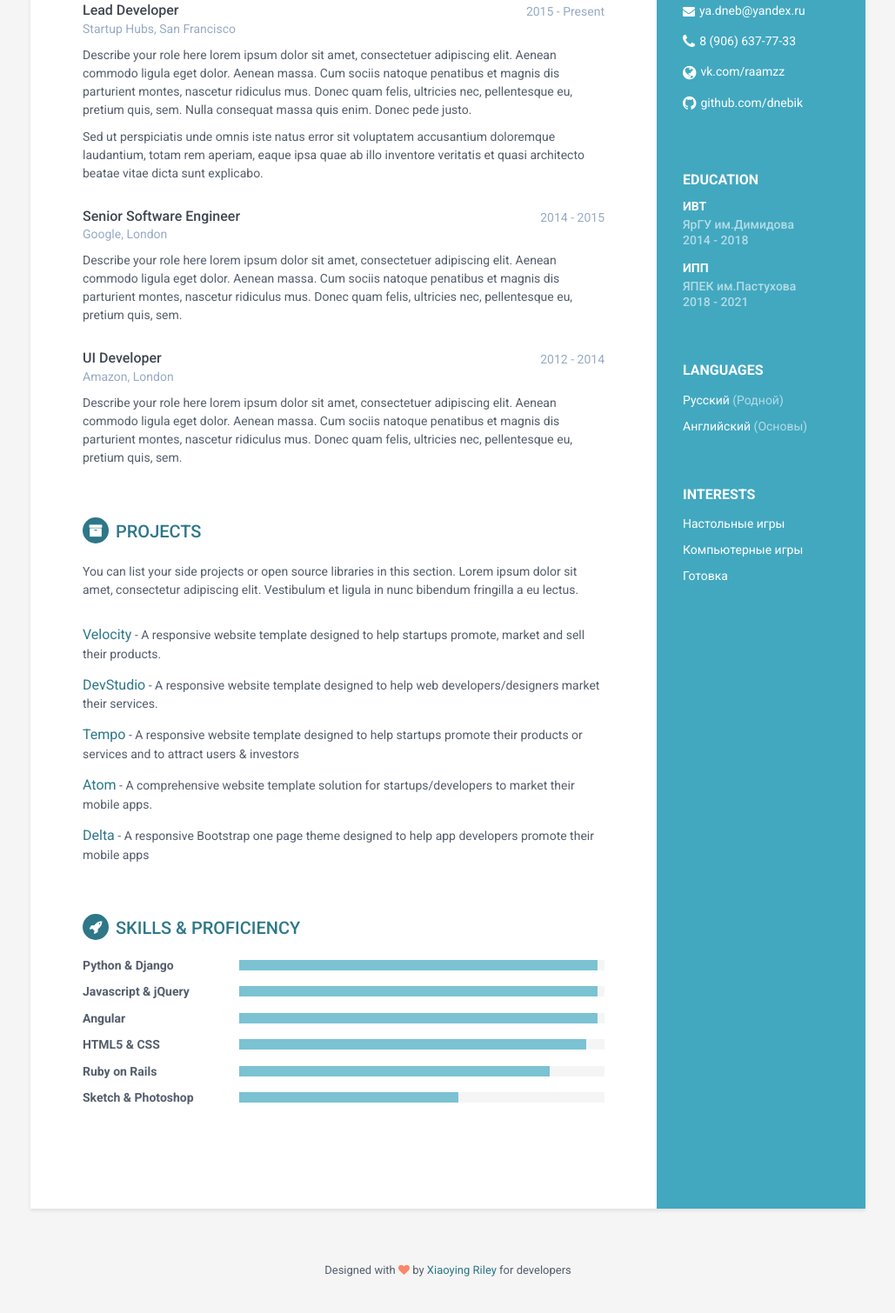
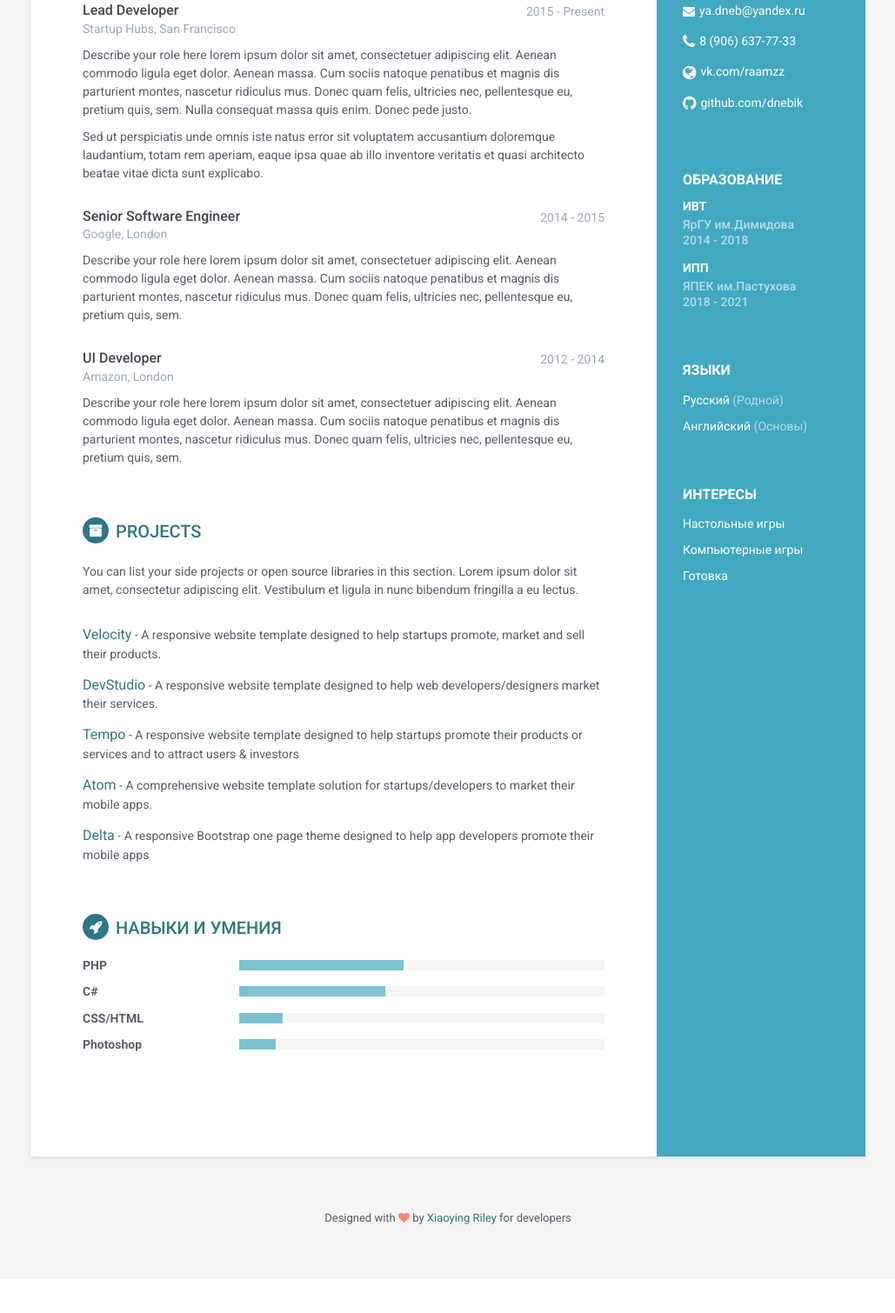
Before and after one commit to dnebik/academy-php, a PHP site: page /lesson_3/index.php in a window 1280 px wide. Shown: the part 331-1841 px from the top of the page at 87% size, without its empty margins (125-1154 px from the left). After the commit the page ends 1739 px from the top, so only its background shows below. Run offline with PHP 8.4, Linux system fonts and the light colour scheme.

Commit message:
change skills

```diff
--- a/lesson_3/data.php
+++ b/lesson_3/data.php
@@ -37,5 +37,23 @@ return [
         "Настольные игры",
         "Компьютерные игры",
         "Готовка"
+    ],
+    "skills" => [
+        [
+            "skill" => "PHP",
+            "level" => 45
+        ],
+        [
+            "skill" => "C#",
+            "level" => 40
+        ],
+        [
+            "skill" => "CSS/HTML",
+            "level" => 12
+        ],
+        [
+            "skill" => "Photoshop",
+            "level" => 10
+        ]
     ]
 ];
--- a/lesson_3/index.php
+++ b/lesson_3/index.php
@@ -4,6 +4,7 @@
     $educationData = $data["education"];
     $languagesData = $data["languages"];
     $interestsData = $data["interests"];
+    $skillsData = $data["skills"];
 ?>
 
 <!DOCTYPE html>
@@ -52,7 +53,7 @@
                 </ul>
             </div><!--//contact-container-->
             <div class="education-container container-block">
-                <h2 class="container-block-title">Education</h2>
+                <h2 class="container-block-title">Образование</h2>
                 <? foreach ($educationData as $item): ?>
                 <div class="item">
                     <h4 class="degree"><? echo $item["faculty"] ?></h4>
@@ -63,7 +64,7 @@
             </div><!--//education-container-->
 
             <div class="languages-container container-block">
-                <h2 class="container-block-title">Languages</h2>
+                <h2 class="container-block-title">Языки</h2>
                 <ul class="list-unstyled interests-list">
                     <? foreach ($languagesData as $language): ?>
                     <li><? echo $language["language"] ?> <span class="lang-desc">(<? echo $language["level"] ?>)</span></li>
@@ -72,7 +73,7 @@
             </div><!--//interests-->
 
             <div class="interests-container container-block">
-                <h2 class="container-block-title">Interests</h2>
+                <h2 class="container-block-title">Интересы</h2>
                 <ul class="list-unstyled interests-list">
                     <? foreach ($interestsData as $interest): ?>
                     <li><? echo $interest ?></li>
@@ -162,55 +163,17 @@
             </section><!--//section-->
 
             <section class="skills-section section">
-                <h2 class="section-title"><i class="fa fa-rocket"></i>Skills &amp; Proficiency</h2>
+                <h2 class="section-title"><i class="fa fa-rocket"></i>Навыки и Умения</h2>
                 <div class="skillset">
+                    <? foreach ($skillsData as $skill): ?>
                     <div class="item">
-                        <h3 class="level-title">Python &amp; Django</h3>
+                        <h3 class="level-title"><? echo $skill["skill"] ?></h3>
                         <div class="level-bar">
-                            <div class="level-bar-inner" data-level="98%">
+                            <div class="level-bar-inner" data-level="<? echo $skill["level"] ?>%">
                             </div>
                         </div><!--//level-bar-->
                     </div><!--//item-->
-
-                    <div class="item">
-                        <h3 class="level-title">Javascript &amp; jQuery</h3>
-                        <div class="level-bar">
-                            <div class="level-bar-inner" data-level="98%">
-                            </div>
-                        </div><!--//level-bar-->
-                    </div><!--//item-->
-
-                    <div class="item">
-                        <h3 class="level-title">Angular</h3>
-                        <div class="level-bar">
-                            <div class="level-bar-inner" data-level="98%">
-                            </div>
-                        </div><!--//level-bar-->
-                    </div><!--//item-->
-
-                    <div class="item">
-                        <h3 class="level-title">HTML5 &amp; CSS</h3>
-                        <div class="level-bar">
-                            <div class="level-bar-inner" data-level="95%">
-                            </div>
-                        </div><!--//level-bar-->
-                    </div><!--//item-->
-
-                    <div class="item">
-                        <h3 class="level-title">Ruby on Rails</h3>
-                        <div class="level-bar">
-                            <div class="level-bar-inner" data-level="85%">
-                            </div>
-                        </div><!--//level-bar-->
-                    </div><!--//item-->
-
-                    <div class="item">
-                        <h3 class="level-title">Sketch &amp; Photoshop</h3>
-                        <div class="level-bar">
-                            <div class="level-bar-inner" data-level="60%">
-                            </div>
-                        </div><!--//level-bar-->
-                    </div><!--//item-->
+                    <? endforeach; ?>
 
                 </div>
             </section><!--//skills-section-->
```
